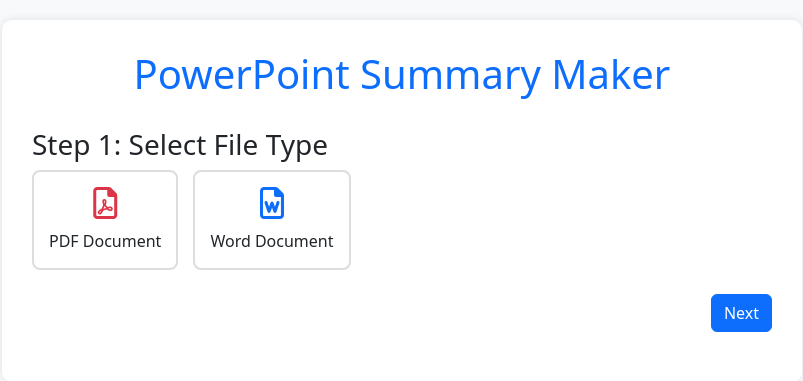
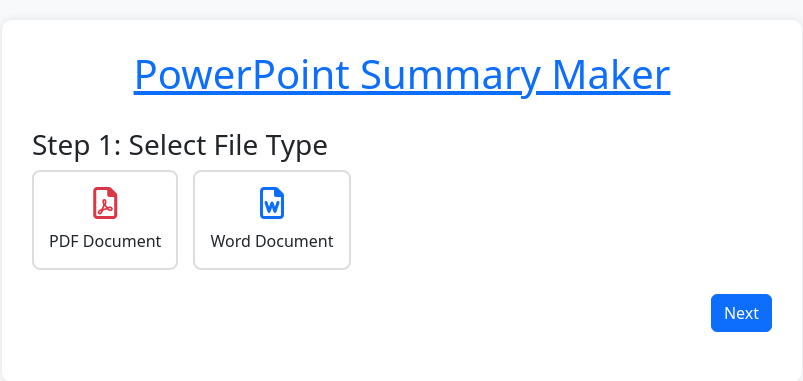
Before and after one commit to DhruvGohel46/PPT-Summeray-maker, a Flask app: page / in a window 1280 px wide. Shown: the top 381 px of the page, without its empty margins (238-1041 px from the left). Run offline with Flask 3, Linux system fonts and the light colour scheme; some libraries are stand-ins or nearby versions.

Commit message:
Update index.html

```diff
--- a/templates/index.html
+++ b/templates/index.html
@@ -79,7 +79,7 @@
 </head>
 <body>
     <div class="container">
-        <h1 class="text-center">PowerPoint Summary Maker</h1>
+        <h1 class="text-center"><a href="file:///C:/Users/Asus/Desktop/Guj%20hackthon/dhruv%20website/index.html">PowerPoint Summary Maker</a></h1>
 
 <form id="pptForm" action="{{ url_for('process') }}" method="POST" enctype="multipart/form-data">
 
```
